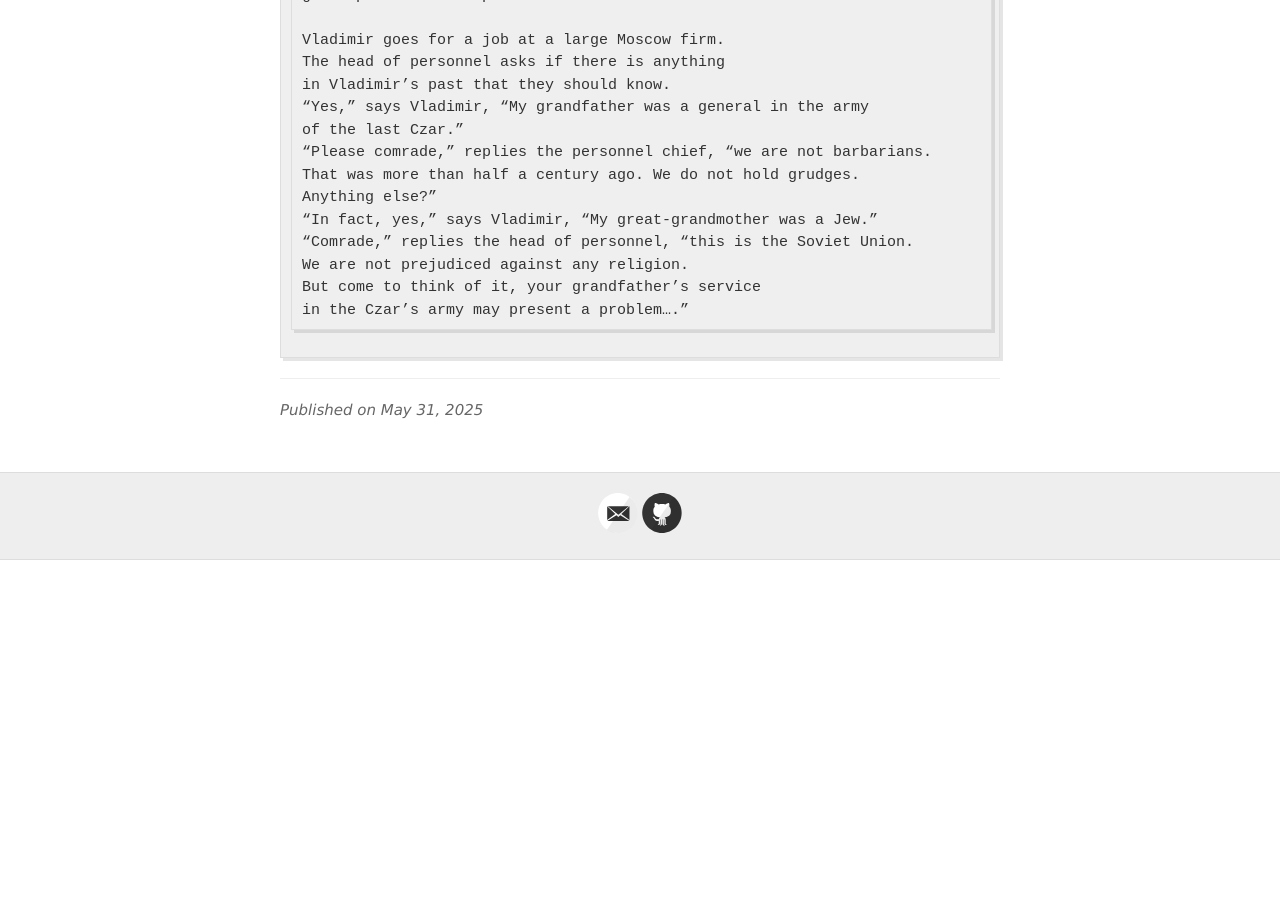
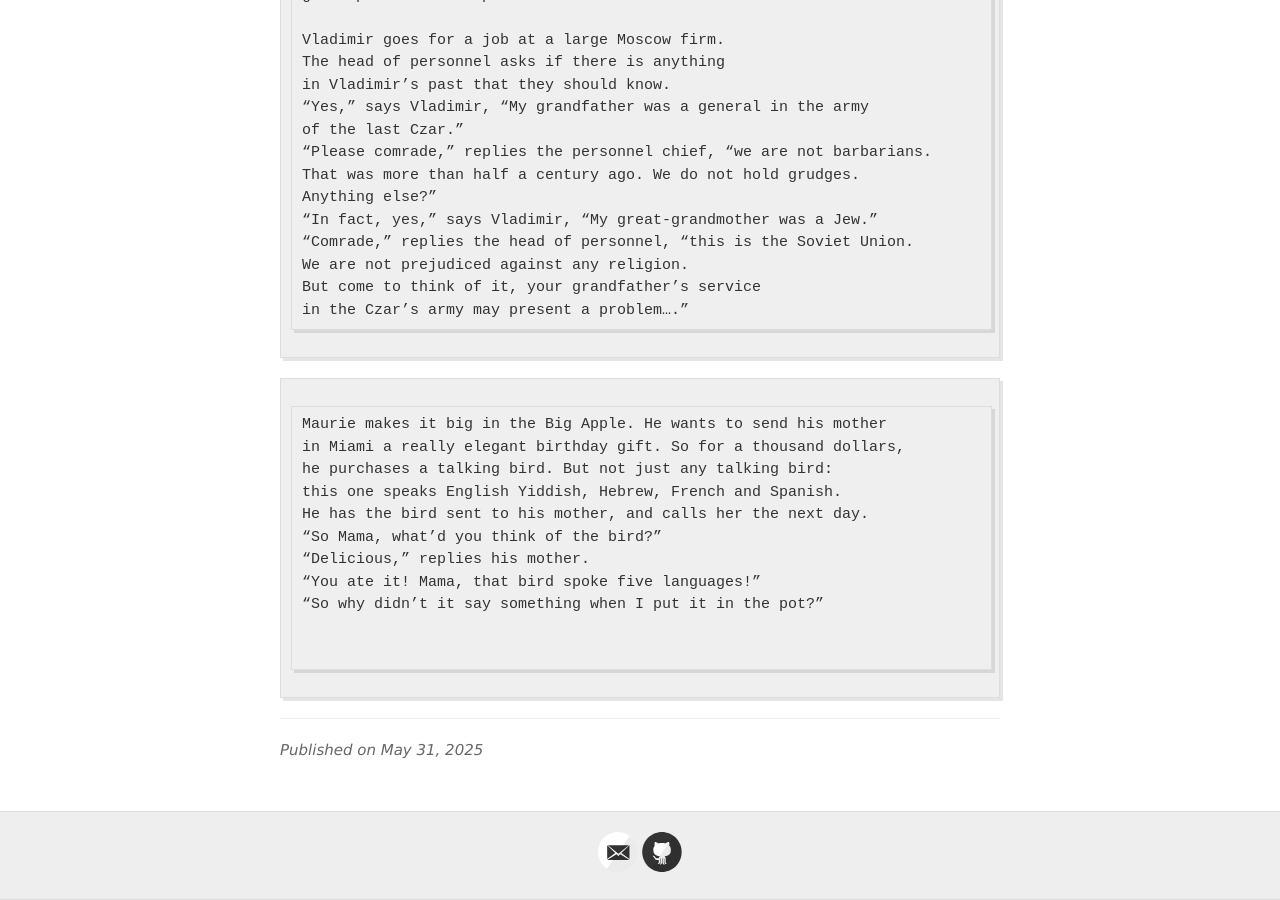
Before and after one commit to jvmallow/jvmallow.github.io, a Jekyll site: the page built from _posts/2025-05-31-Jewish_Humor.md, in a window 1280 px wide and 900 px high, scrolled down 17067 px. Built offline with Jekyll 4.4.1, drawn with Linux system fonts in a browser that asks for light colours; a script that is not in the unit is left out; before the commit the page ends 17627 px from its top, so only the background shows below that.

Commit message:
Update 2025-05-31-Jewish_Humor.md

```diff
--- a/_posts/2025-05-31-Jewish_Humor.md
+++ b/_posts/2025-05-31-Jewish_Humor.md
@@ -695,3 +695,16 @@ We are not prejudiced against any religion.
 But come to think of it, your grandfather’s service
 in the Czar’s army may present a problem….”
 ~~~~~
+~~~~~
+Maurie makes it big in the Big Apple. He wants to send his mother
+in Miami a really elegant birthday gift. So for a thousand dollars,
+he purchases a talking bird. But not just any talking bird:
+this one speaks English Yiddish, Hebrew, French and Spanish.
+He has the bird sent to his mother, and calls her the next day.
+“So Mama, what’d you think of the bird?”
+“Delicious,” replies his mother.
+“You ate it! Mama, that bird spoke five languages!”
+“So why didn’t it say something when I put it in the pot?”
+
+
+~~~~~
```
